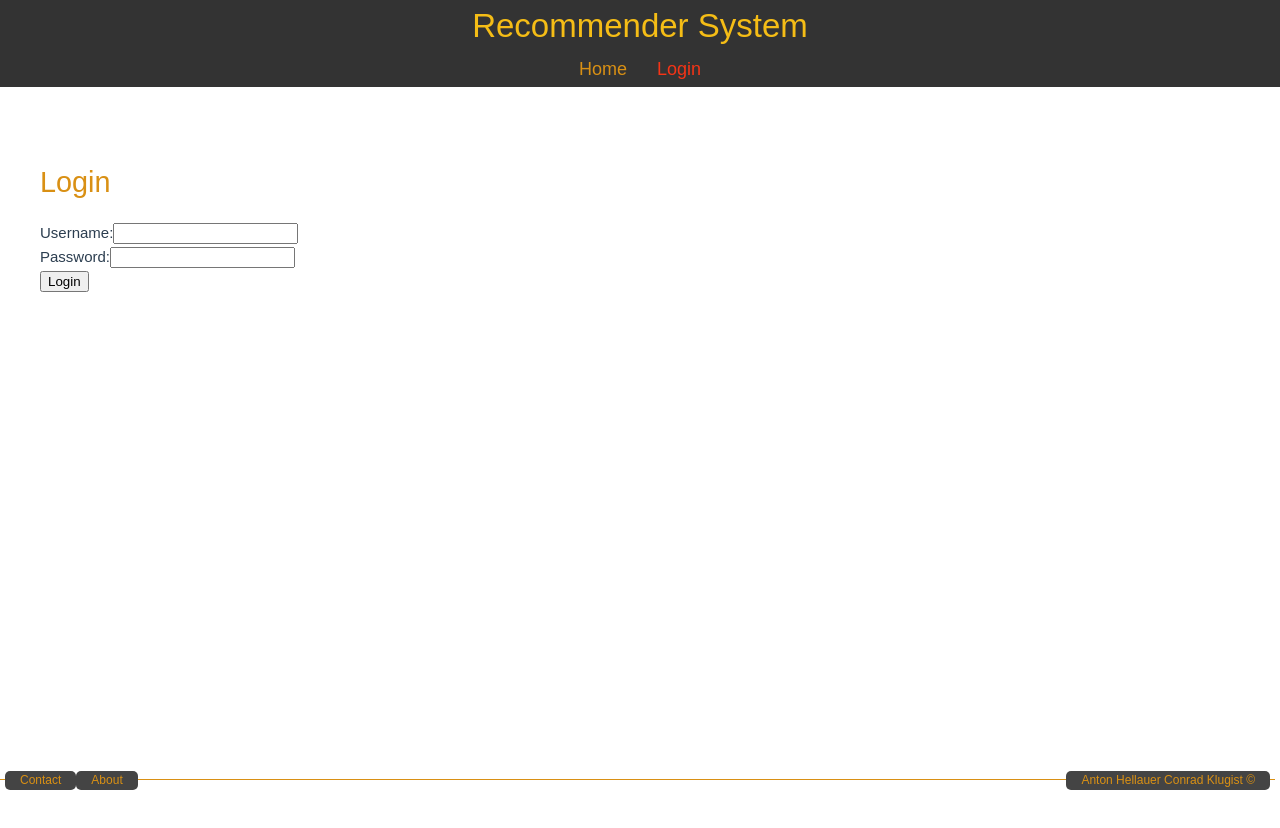
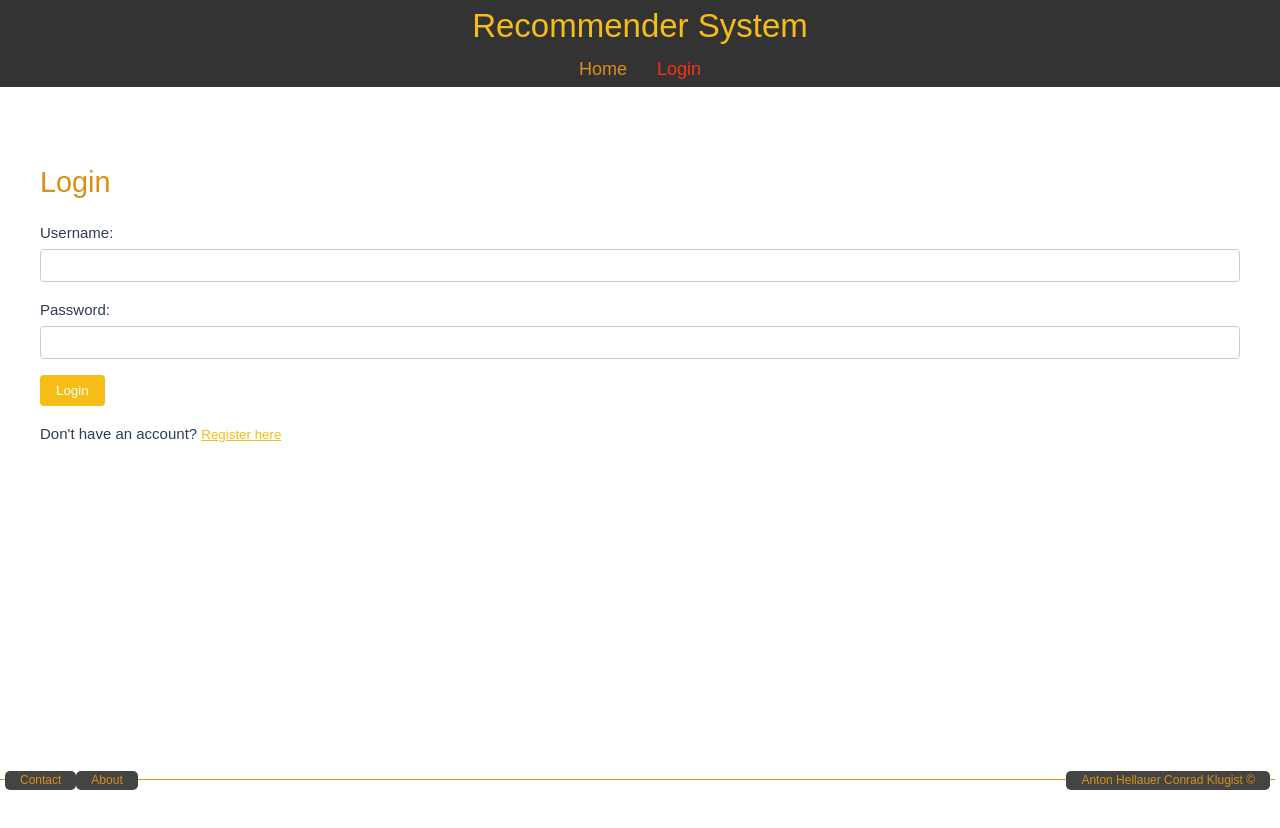
Before and after one commit to harz4enjoyer/recommender, a Vue app in the folder frontend/: page /Login in a window 1280 px wide. Shown: the top 828 px of the page. Built offline with nearby package versions, Linux system fonts and the light colour scheme.

Commit message:
Login Logout Register
Lol

```diff
--- a/frontend/src/views/LoginView.vue
+++ b/frontend/src/views/LoginView.vue
@@ -4,8 +4,10 @@ import { ref } from 'vue'
 
 const username = ref('')
 const password = ref('')
+const confirmPassword = ref('')
 const message = ref('')
 const isLoggedIn = ref(false)
+const isRegistering = ref(false)
 
 const handleLogin = async () => {
   try {
@@ -31,6 +33,39 @@ const handleLogin = async () => {
   }
 }
 
+const handleRegister = async () => {
+  if (password.value !== confirmPassword.value) {
+    message.value = 'Passwords do not match.'
+    return
+  }
+
+  try {
+    const response = await fetch('http://localhost:8080/api/register', {
+      method: 'POST',
+      headers: {
+        'Content-Type': 'application/json',
+      },
+      body: JSON.stringify({
+        username: username.value,
+        password: password.value
+      })
+    })
+
+    if (response.ok) {
+      message.value = 'Registration successful! You can now log in.'
+      isRegistering.value = false
+      password.value = ''
+      confirmPassword.value = ''
+    } else {
+      const errorData = await response.text()
+      message.value = `Registration failed: ${errorData || 'Please try again.'}`
+    }
+  } catch (error) {
+    message.value = 'Error connecting to server.'
+    console.error('Registration error:', error)
+  }
+}
+
 const handleLogout = async () => {
   try {
     const response = await fetch('http://localhost:8080/api/logout', {
@@ -52,13 +87,21 @@ const handleLogout = async () => {
     console.error('Logout error:', error)
   }
 }
+
+const toggleMode = () => {
+  isRegistering.value = !isRegistering.value
+  message.value = ''
+  password.value = ''
+  confirmPassword.value = ''
+}
 </script>
 
 <template>
   <Content>
-    <h2>{{ isLoggedIn ? 'Dashboard' : 'Login' }}</h2>
+    <h2>{{ isLoggedIn ? 'Dashboard' : (isRegistering ? 'Register' : 'Login') }}</h2>
 
-    <form v-if="!isLoggedIn" @submit.prevent="handleLogin">
+    <!-- Login Form -->
+    <form v-if="!isLoggedIn && !isRegistering" @submit.prevent="handleLogin">
       <div>
         <label for="username">Username:</label>
         <input type="text" id="username" v-model="username" required>
@@ -70,15 +113,91 @@ const handleLogout = async () => {
       <button type="submit">Login</button>
     </form>
 
+    <!-- Register Form -->
+    <form v-if="!isLoggedIn && isRegistering" @submit.prevent="handleRegister">
+      <div>
+        <label for="reg-username">Username:</label>
+        <input type="text" id="reg-username" v-model="username" required>
+      </div>
+      <div>
+        <label for="reg-password">Password:</label>
+        <input type="password" id="reg-password" v-model="password" required>
+      </div>
+      <div>
+        <label for="confirm-password">Confirm Password:</label>
+        <input type="password" id="confirm-password" v-model="confirmPassword" required>
+      </div>
+      <button type="submit">Register</button>
+    </form>
+
+    <!-- Toggle between Login and Register -->
+    <div v-if="!isLoggedIn">
+      <p>
+        {{ isRegistering ? 'Already have an account?' : "Don't have an account?" }}
+        <button type="button" @click="toggleMode">
+          {{ isRegistering ? 'Login here' : 'Register here' }}
+        </button>
+      </p>
+    </div>
+
+    <!-- Dashboard -->
     <div v-if="isLoggedIn">
-      <p>Welcome! You are logged in as {{username}}. </p>
+      <p>Welcome! You are logged in as {{ username }}.</p>
       <button @click="handleLogout">Logout</button>
     </div>
 
+    <!-- Message Display -->
     <div v-if="message">{{ message }}</div>
   </Content>
 </template>
 
 <style scoped>
-@import '../assets/typography-styles.css'
+@import '../assets/typography-styles.css';
+
+
+form {
+  margin-bottom: 1rem;
+}
+
+form div {
+  margin-bottom: 1rem;
+}
+
+label {
+  display: block;
+  margin-bottom: 0.25rem;
+}
+
+input {
+  width: 100%;
+  padding: 0.5rem;
+  border: 1px solid #ccc;
+  border-radius: 4px;
+}
+
+button {
+  padding: 0.5rem 1rem;
+  background-color: #F5BD16;
+  color: white;
+  border: none;
+  border-radius: 4px;
+  cursor: pointer;
+  margin-right: 0.5rem;
+}
+
+button:hover {
+  background-color: #D99014;
+}
+
+button[type="button"] {
+  background-color: transparent;
+  color: #F5BD16;
+  text-decoration: underline;
+  padding: 0;
+}
+
+button[type="button"]:hover {
+  background-color: transparent;
+  color: #D99014;
+}
 </style>
```
